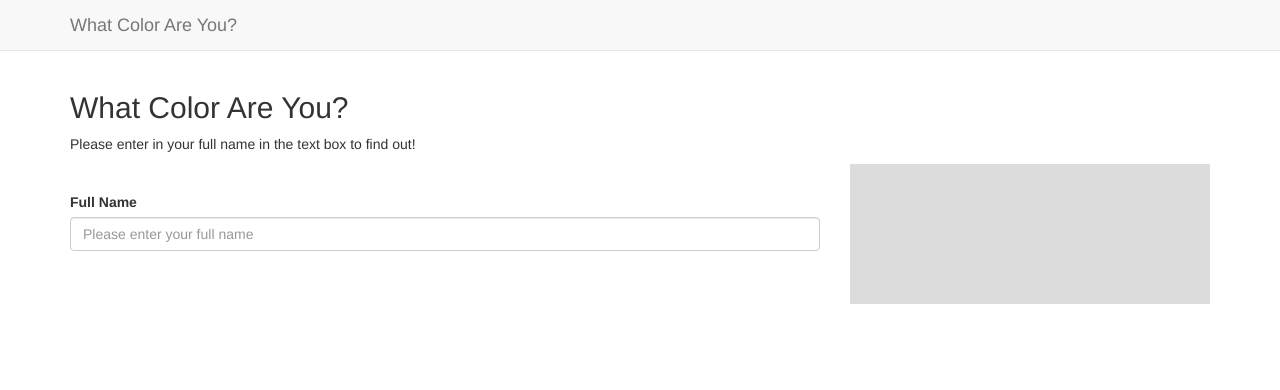
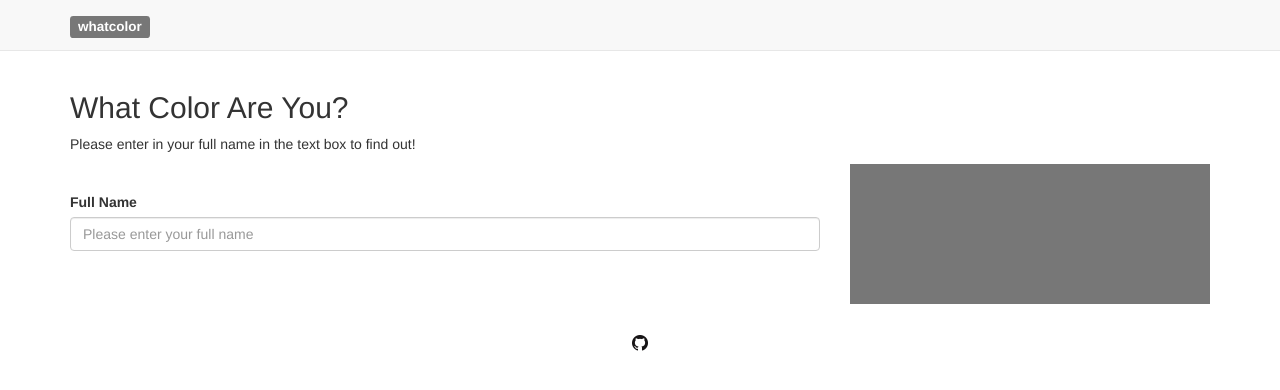
Before and after one commit to jaredpetersen/whatcolor, a plain HTML site: page index.html in a window 1280 px wide. Drawn offline with nearby package versions, Linux system fonts and the light colour scheme.

Commit message:
Added social media links

```diff
--- a/index.html
+++ b/index.html
@@ -28,21 +28,20 @@
     <nav class="navbar navbar-default navbar-static-top">
       <div class="container">
         <div class="navbar-header">
-          <a class="navbar-brand" href="#">What Color Are You?</a>
+          <a class="navbar-brand" href="#"><span class="label label-default">whatcolor</span></a>
         </div>
-        <div id="navbar" class="navbar-collapse collapse">
-        </div><!--/.nav-collapse -->
       </div>
     </nav>
 
-
     <div class="container" ng-app="">
+        <!-- Row 1 -->
         <div class="row">
             <div class="col-md-12">
                 <h2>What Color Are You?</h2>
                 <p>Please enter in your full name in the text box to find out!</p>
             </div>
         </div>
+        <!-- Row 2 -->
         <div class="row">
           <div class="col-md-8 col-sm-8" style="padding-top: 2em;">
               <form>
@@ -54,11 +53,20 @@
           </div>
           <div class="col-md-4 col-sm-4" style="height: 10em;">
               <table style="width: 100%; height: 100%;">
-                  <td bgcolor="{{colorboxname || 'gainsboro'}}" ></td>
+                  <td bgcolor="{{colorboxname || '#777777'}}" ></td>
               </table>
           </div>
         </div>
-
+        <!-- Row 3 -->
+        <div class="row">
+            <div class="col-md-12" style="padding-top: 2em;">
+                <p style="text-align: center;">
+                    <a href="https://github.com/jaredpetersen/whatcolor" target="_blank">
+                        <img src="assets/github.png" width="16px"></img>
+                    </a>
+                </p>
+            </div>
+        </div>
     </div> <!-- /container -->
 
 
```
Also changed, not shown: assets/github.png (added), 1 other file.
